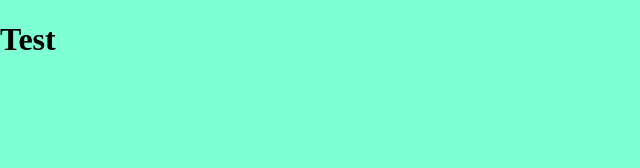
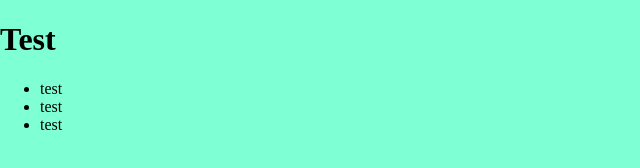
Before and after one commit to bwalkerwebdev/Techdegree-Project-3, a plain HTML site: page index.html in a window 1280 px wide. Shown: the full height of the page, 0-640 px from the left. Drawn offline with Linux system fonts and the light colour scheme.

```diff
--- a/index.html
+++ b/index.html
@@ -9,5 +9,10 @@
 </head>
 <body>
     <h1>Test</h1>
+    <Ul>
+        <li>test</li>
+        <li>test</li>
+        <li>test</li>
+    </Ul>
 </body>
 </html>
```
